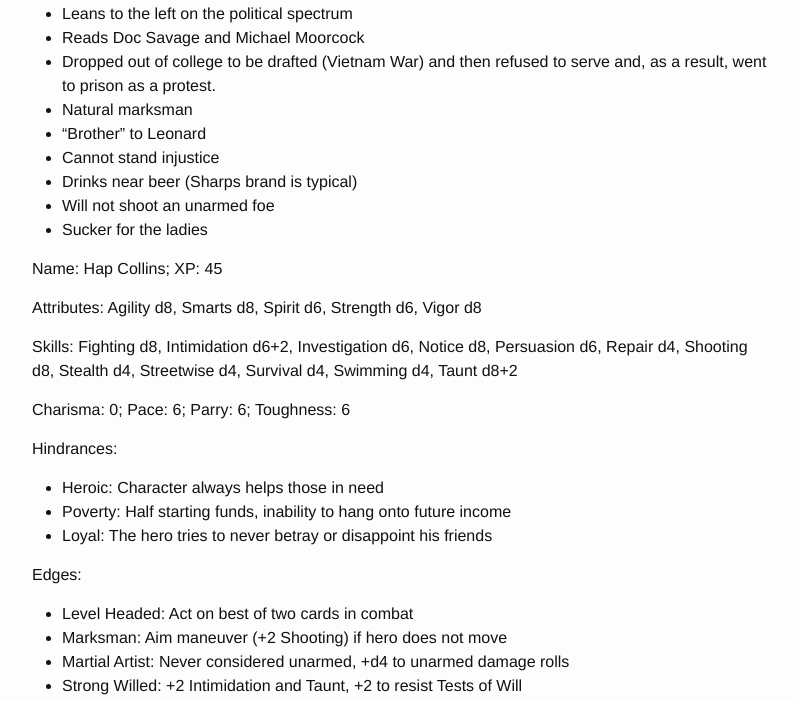
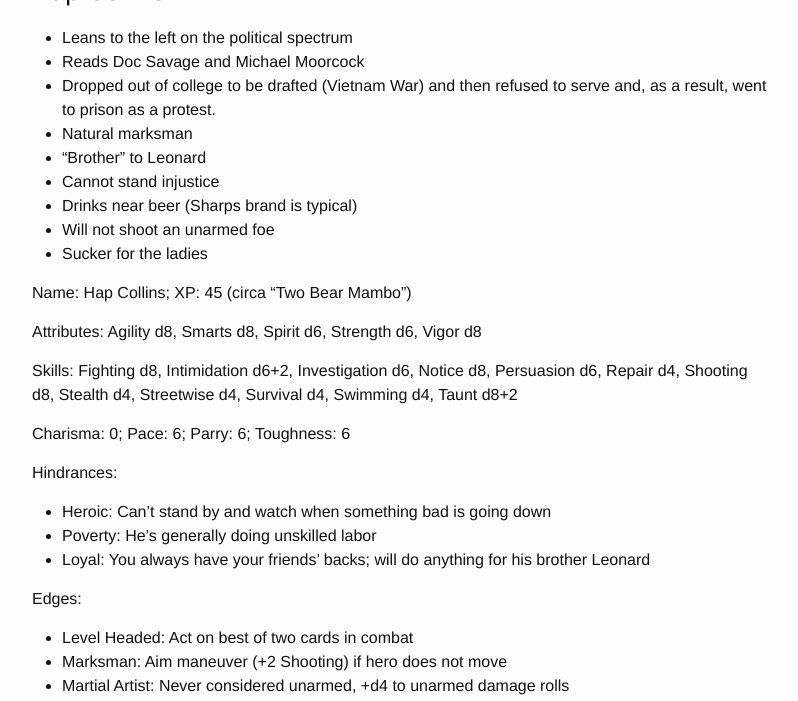
Before and after one commit to achall36/RoxvilleRooster.github.io, a Jekyll site: the page built from savage_hap_leonard.md, in a window 1280 px wide and 1400 px high, scrolled down 2456 px. Shown: the top 701 px of the window, without its empty margins (238-1036 px from the left). Built offline with Jekyll 4.4.1, drawn with Linux system fonts in a browser that asks for light colours; some of the changed text lies outside the part shown.

Commit message:
updates as of Jul 1

```diff
--- a/savage_hap_leonard.md
+++ b/savage_hap_leonard.md
@@ -37,7 +37,7 @@
 In 2015, Pinnacle Entertainment Group came out with the East Texas University (ETU) setting, which is a mash up where Buffy the Vampire Slayer, Miskatonic University, and Blue Mountain State meet in Lansdale country. There is even a building named after Champion Joe on the ETU campus.
 Unlike the supernatural horror in the ETU setting, the horror in the Hap and Leonard books is visceral, earthly horror and it is effective because it is man-made, unnerving, mundane yet inhuman.
 Hap and Leonard reside in the fictional town of LaBorde, Texas and that can easily be situated close by the fictitious university town of Pinebox. You can easily find a reason for Hap and Leonard to visit Pinebox. They have served as security guards at a chicken processing plant before, so maybe they can do a stint as campus police.
-As far as the time lines are concerned, do not sweat it. Hap and Leonard were very active in the late 80s but the latest novel, Rusty Puppy (2017), is set in the 2010s.
+As far as the time lines are concerned, do not sweat it. Hap and Leonard were very active in the late 80s. A recent novel, Rusty Puppy (2017), is set in the early 2010s. Hap and Leonard don't exactly age as quickly as the rest of us.
 
 ![collins-pine](https://when-release.com/.u/.d/1460751590.jpg)
 ## Hap and Leonard as a team
@@ -70,7 +70,7 @@
 * Will not shoot an unarmed foe
 * Sucker for the ladies
 
-Name: Hap Collins; XP: 45
+Name: Hap Collins; XP: 45 (circa "Two Bear Mambo")
 
 Attributes: Agility d8, Smarts d8, Spirit d6, Strength d6, Vigor d8
 
@@ -79,9 +79,9 @@
 Charisma: 0; Pace: 6; Parry: 6; Toughness: 6
 
 Hindrances:
- * Heroic: Character always helps those in need
- * Poverty: Half starting funds, inability to hang onto future income
- * Loyal: The hero tries to never betray or disappoint his friends
+ * Heroic: Can't stand by and watch when something bad is going down
+ * Poverty: He's generally doing unskilled labor
+ * Loyal: You always have your friends' backs; will do anything for his brother Leonard
 
 Edges:
  * Level Headed: Act on best of two cards in combat
@@ -104,7 +104,7 @@
 * Loves vanilla cookies and Dr. Pepper
 * Needs a hat/likes a hat
 
-Name: Leonard Pine; XP: 45
+Name: Leonard Pine; XP: 45 (circa "Two Bear Mambo")
 
 Attributes: Agility d8, Smarts d6, Spirit d6, Strength d8, Vigor d8
 
@@ -113,9 +113,9 @@
 Charisma: 0; Pace: 6; Parry: 7; Toughness: 7
 
 Hindrances:
- * Heroic: Character always helps those in need
- * Loyal: The hero tries to never betray or disappoint his friends
- * Poverty: Half starting funds, inability to hang onto future income
+ * Heroic: Comes off as reluctant, but his impulses to do the right think win out
+ * Loyal: See Hap; will do anything for his brother Hap
+ * Poverty: See Hap
 
 Edges:
  * Brawler: +2 to unarmed damage rolls
```
Also changed, not shown: other parts of savage_hap_leonard.md (+3 -3 lines).
